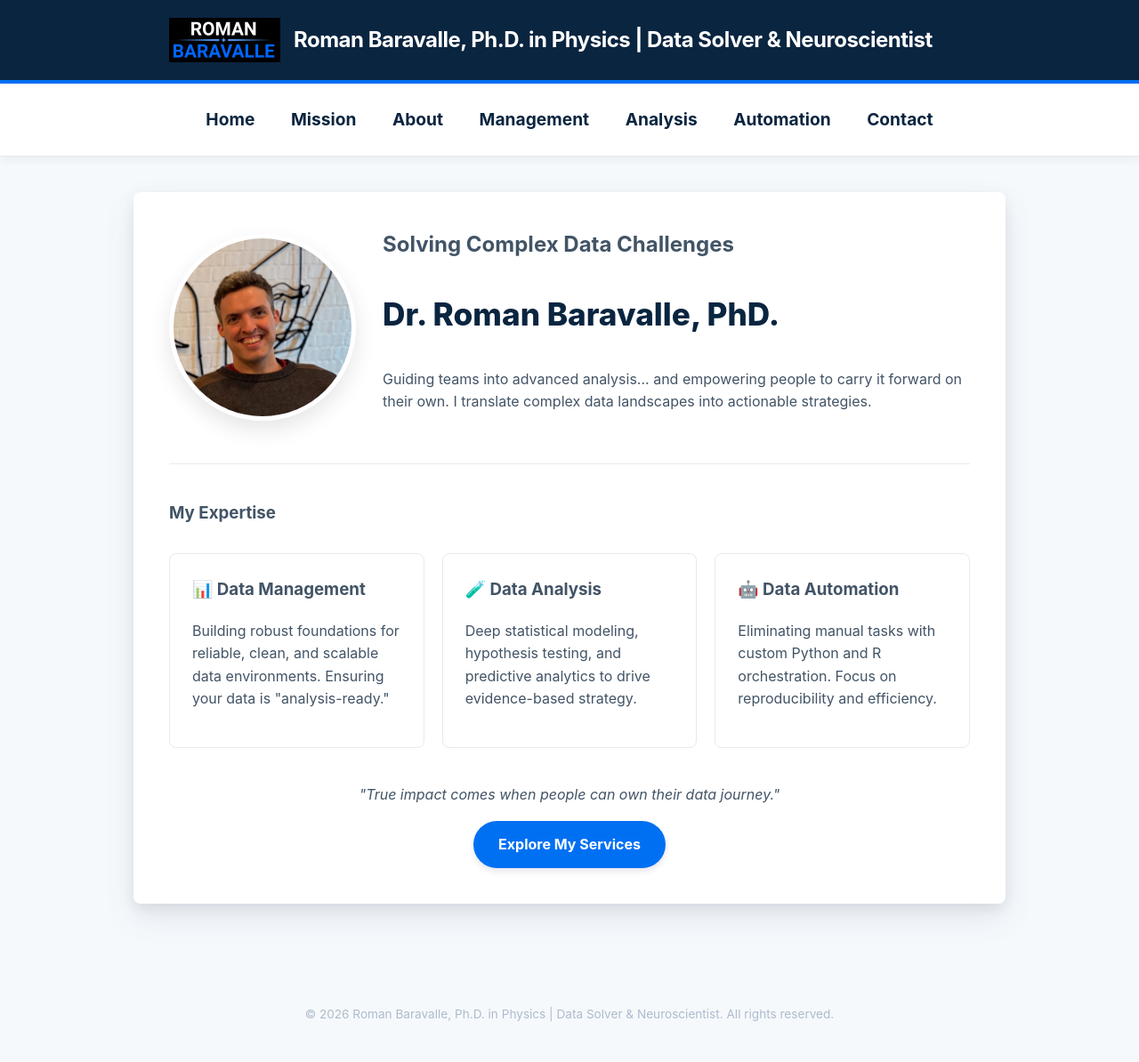
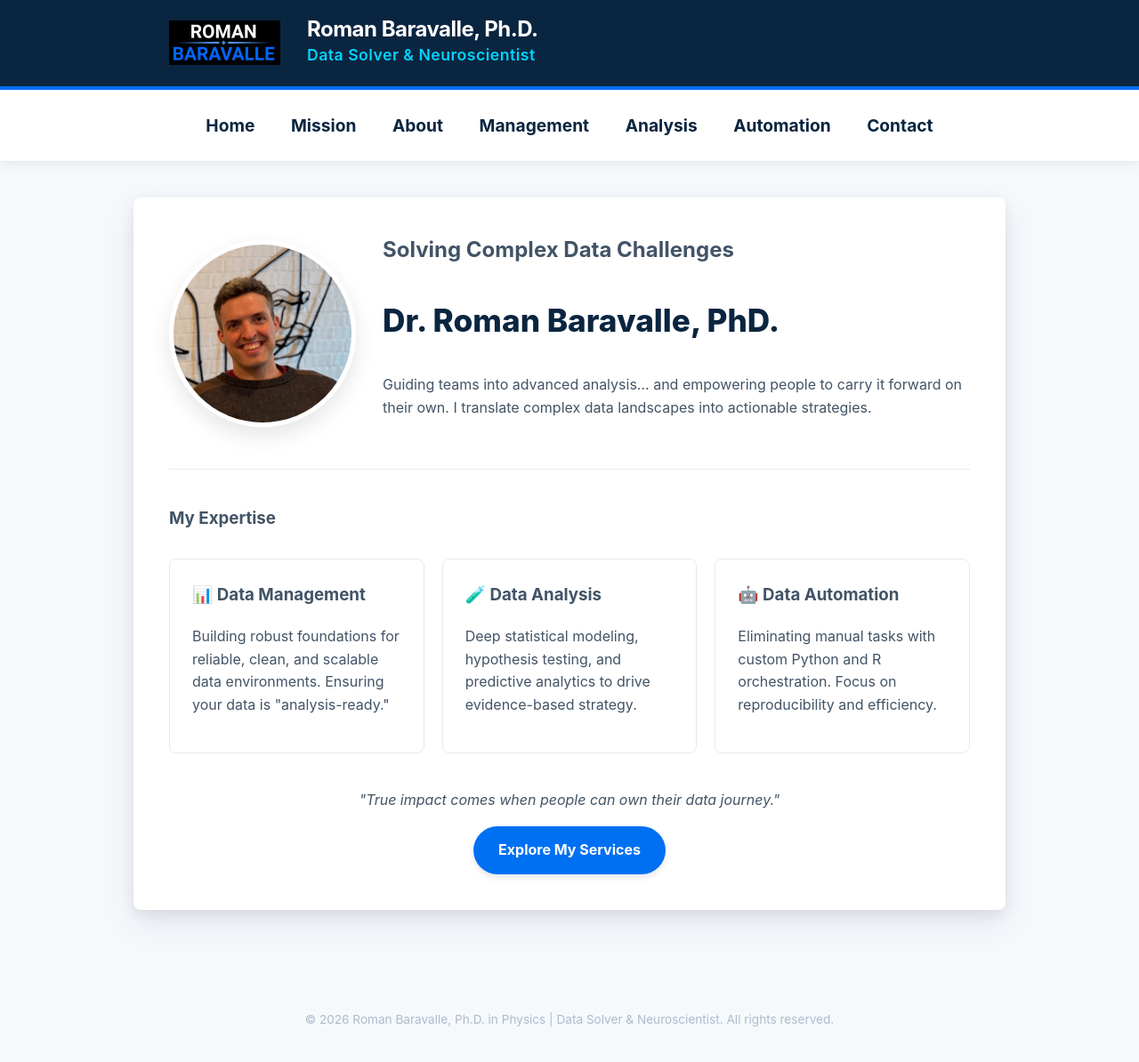
Before and after one commit to RomanDataScience/BaravalleDataSolver, a Jekyll site: the page built from index.md, in a window 1280 px wide and 1232 px high. Shown: the top 1194 px of the window at 89% size. Built offline with Jekyll 4.4.1, drawn with Linux system fonts in a browser that asks for light colours.

Commit message:
Update default.html

```diff
--- a/_layouts/default.html
+++ b/_layouts/default.html
@@ -192,8 +192,13 @@
   <header>
     <div class="header-container">
       <a href="{{ '/' | relative_url }}" style="text-decoration: none; display: flex; align-items: center;">
-        <img src="{{ '/assets/logo.png' | relative_url }}" alt="Dr. Roman Baravalle - Data Science Consulting Logo" class="site-logo">
-        <h1 class="header-title">{{ site.title }}</h1>
+        <img src="{{ '/assets/logo.png' | relative_url }}" alt="Roman Baravalle - Data Science Consulting Logo" class="site-logo">
+        <div style="display: flex; flex-direction: column; margin-left: 15px;">
+          <h1 class="header-title" style="line-height: 1.1; margin: 0;">Roman Baravalle, Ph.D.</h1>
+          <p style="margin: 2px 0 0 0; color: #00d4ff; font-weight: 600; font-size: 1.1rem; letter-spacing: 0.5px;">
+            Data Solver & Neuroscientist
+          </p>
+        </div>
       </a>
     </div>
   </header>
```
